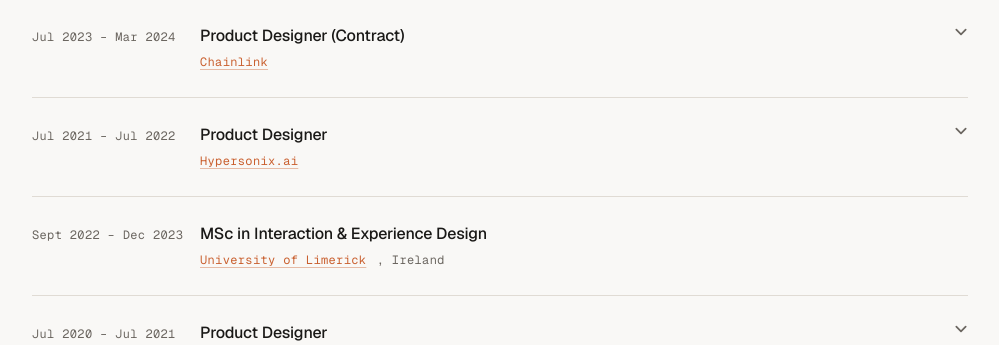
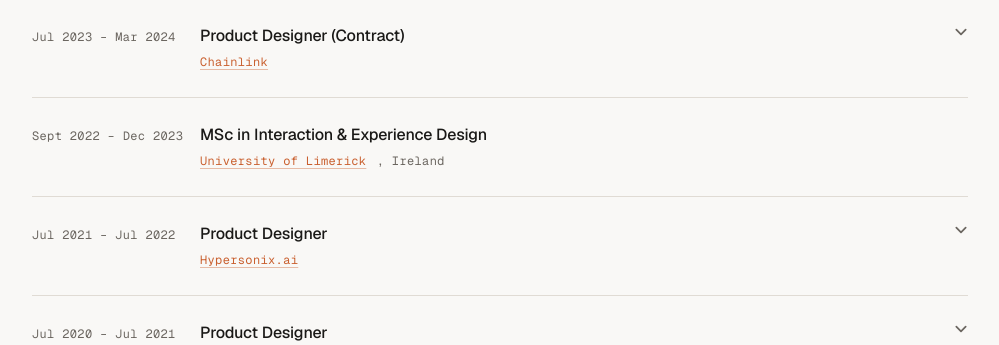
Before and after one commit to malavikasusan/portfolio, a Next.js app: page /info in a window 1280 px wide. Shown: the part 980-1325 px from the top of the page, without its empty margins (140-1139 px from the left). Built offline with nearby package versions, Linux system fonts and the light colour scheme.

Commit message:
reorder career arc entries

```diff
--- a/src/components/CareerArc.tsx
+++ b/src/components/CareerArc.tsx
@@ -47,6 +47,16 @@
       "Simplified complex blockchain and smart-contract workflows for Console, Chainlink's unified on-chain services dashboard, within a 3-person design pod. Owned trigger configuration, data-fetch steps, template-based flow creation, and a live Solidity code preview. Led design of a unified adaptive navigation system replacing fragmented per-product headers across ~20+ surfaces.",
   },
   {
+    id: "msc",
+    period: "Sept 2022 – Dec 2023",
+    role: "MSc in Interaction & Experience Design",
+    orgParts: [
+      { text: "University of Limerick", href: "https://www.ul.ie/study/postgraduate/interaction-and-experience-design-ma-or-msc" },
+      { text: ", Ireland" },
+    ],
+    detail: null,
+  },
+  {
     id: "hypersonix",
     period: "Jul 2021 – Jul 2022",
     role: "Product Designer",
@@ -55,16 +65,6 @@
     ],
     detail:
       "Launched App Studio, a demand-forecasting tool covering the full pipeline as a user-facing experience. Designed Ask Jarvix, a natural-language search interface for enterprise data queries sitting across two backend systems. Helped establish Sonic Design System, Hypersonix's 0-to-1 design system, and contributed to Profit-GPT, a BI dashboard for retail profitability analytics.",
-  },
-  {
-    id: "msc",
-    period: "Sept 2022 – Dec 2023",
-    role: "MSc in Interaction & Experience Design",
-    orgParts: [
-      { text: "University of Limerick", href: "https://www.ul.ie/study/postgraduate/interaction-and-experience-design-ma-or-msc" },
-      { text: ", Ireland" },
-    ],
-    detail: null,
   },
   {
     id: "aphelia",
```
